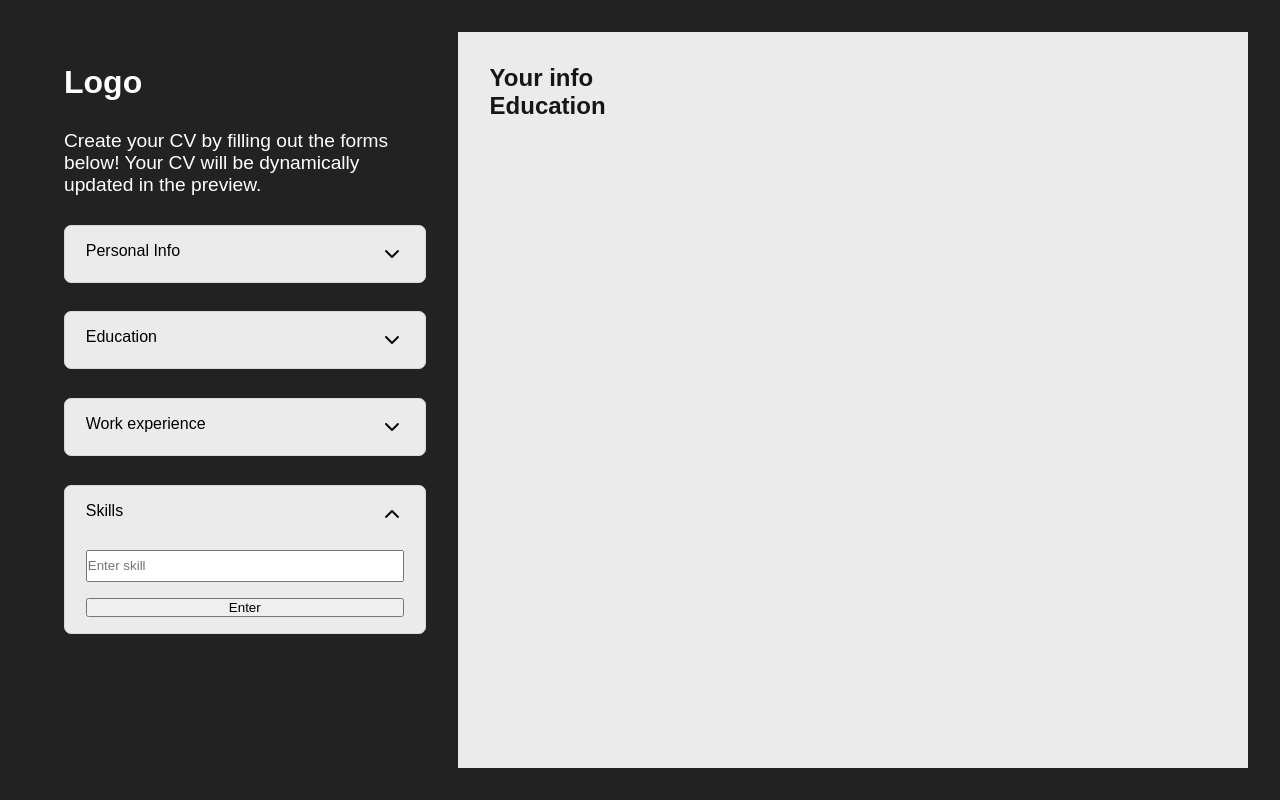
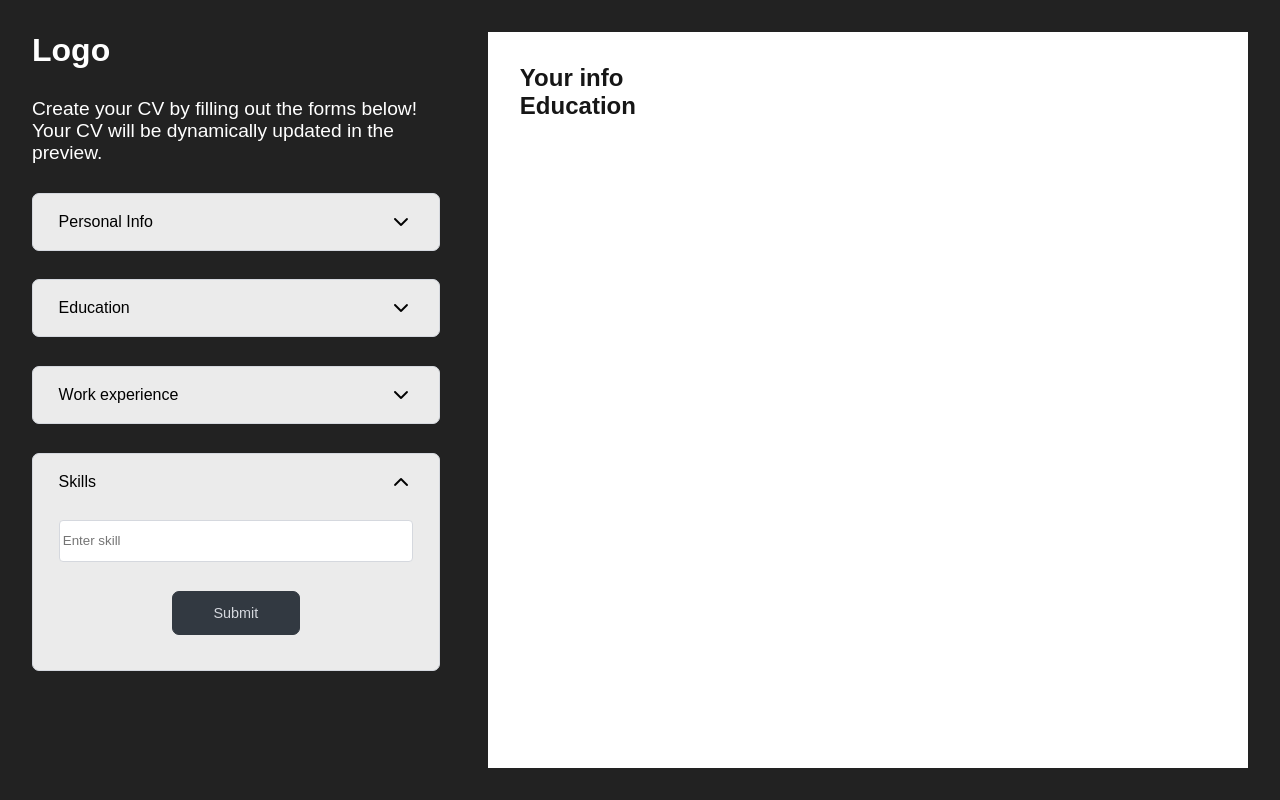
Before and after one commit to confett0/resume-builder, a React (Vite) app: page / in a window 1280 px wide. Both pictures are taken after a click on the button "Skills". Built offline with nearby package versions, Linux system fonts and the light colour scheme.

Commit message:
Add more sidebar styling

```diff
--- a/src/components/ExperienceTab.jsx
+++ b/src/components/ExperienceTab.jsx
@@ -12,6 +12,7 @@ export default function ExperienceTabList({
       del={deleteExperience}
       edit={editExperience}
     />
+
   ));
   return <>{experienceTabElements}</>;
 }
@@ -19,10 +20,10 @@ export default function ExperienceTabList({
 function ExperienceTab({ title, organization, id, del, edit }) {
   return (
     <div className="experience-tab">
-      <h4>{title}</h4>
-      <p>{organization}</p>
-      <button onClick={() => del(id)}>Delete</button>
-      {edit && <button onClick={() => edit(id)}>Edit</button>}
+      <div><h4>{title}</h4>
+      <p>{organization}</p></div>
+      <button className="experience-button delete-button" onClick={() => del(id)}><img src="/delete.png" /></button>
+      {edit && <button className="experience-button" onClick={() => edit(id)}><img src="/edit.png" /></button>}
     </div>
   );
 }
--- a/src/components/Skills.jsx
+++ b/src/components/Skills.jsx
@@ -7,7 +7,7 @@ export default function SkillForm({ formData, handleChange, handleSubmit }) {
         onChange={handleChange}
         placeholder="Enter skill"
       />
-      <button type="submit">Enter</button>
+      <button type="submit">Submit</button>
     </form>
   );
 }
--- a/src/styles/App.css
+++ b/src/styles/App.css
@@ -10,6 +10,7 @@
   height: 100vh;
   margin: 0 auto;
   padding: 2rem;
+  gap: 3rem;
 }
 
 body {
@@ -22,7 +23,6 @@ body {
   display: flex;
   flex-direction: column;
   gap: 1.8rem;
-  padding: 2rem;
   width: 35%;
 }
 
@@ -39,7 +39,7 @@ body {
   flex-direction: column;
   gap: 1.5rem;
   justify-items: center;
-  padding: 1rem 1.3rem;
+  padding: 1rem 1.6rem;
   flex-shrink: 0;
 }
 
@@ -48,6 +48,7 @@ body {
   border: none;
   cursor: pointer;
   display: flex;
+  align-items: center;
   justify-content: space-between;
   font-family: 'Montserrat Variable', sans-serif;
   font-size: 1rem;
@@ -64,19 +65,58 @@ label {
 }
 
 input, textarea {
+  border: 1px solid #D5D8DE;
+  border-radius: 4px;
   display: block;
   font-family: 'Montserrat Variable', sans-serif;
-  margin-bottom: 1rem;
-  padding: 0.4rem 0;
+  margin: 0.1rem 0 1rem;
+  padding: 0.8rem 0.2rem;
   width: 100%;
+}
+
+form button {
+  background-color: #323941;
+  border: 1px solid #323941;
+  border-radius: 7px;
+  color: #D5D8DE;
+  cursor: pointer;
+  font-family: 'Montserrat Variable', sans-serif;
+  font-size: 0.9rem;
+  margin: 0.8rem auto 1.2rem;
+  padding: 0.8rem 0;
+  width: 8rem;
+}
+
+.experience-tab {
+  display: flex;
+  align-items: flex-start;
+}
+
+.experience-tab h4 {
+  font-weight: 500;
 }
 
 .experience-tab p {
   font-size: 0.8rem;
 }
 
+.experience-button {
+  border: none;
+  cursor: pointer;
+}
+
+.experience-button img {
+  width: 1.2rem;
+  height: 1.2rem;
+}
+
+.delete-button {
+  margin-left: auto;
+  margin-right: 1.2rem;
+}
+
 .CV-render {
-  background-color: #ebebeb;
+  background-color: #fff;
   padding: 2rem;
   width: 65%;
 }
```
Also changed, not shown: src/components/Section.jsx (+5 -4 lines), public/delete.png (added), public/edit.png (added).
